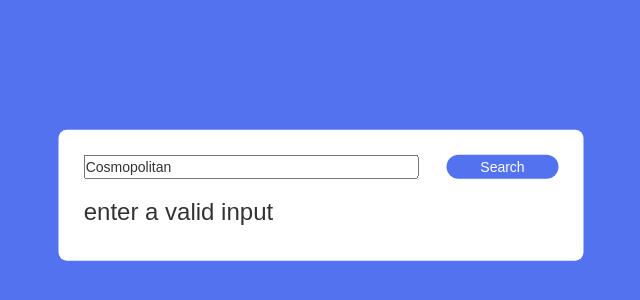
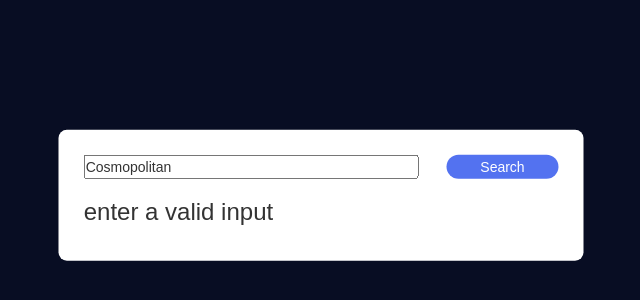
Before and after one commit to evance-14/phase-1-project, a plain HTML site: page index.html in a window 1280 px wide. Shown: the part 58-358 px from the top of the page, without its empty margins (63-703 px from the left). Drawn offline with nearby package versions, Linux system fonts and the light colour scheme; no server answers.

Commit message:
modified index.css

```diff
--- a/assets/index.css
+++ b/assets/index.css
@@ -6,7 +6,7 @@
 }
 body{
   height: 100vh;
-  background:#5372f0;
+  background:#080d23;
 }
 .container{
   position:absolute;
```
Also changed, not shown: 2 other files.
